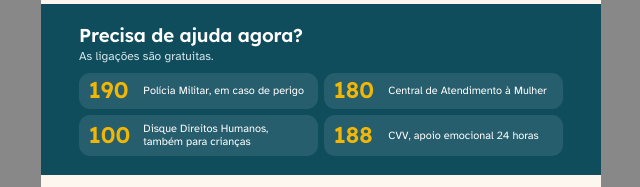
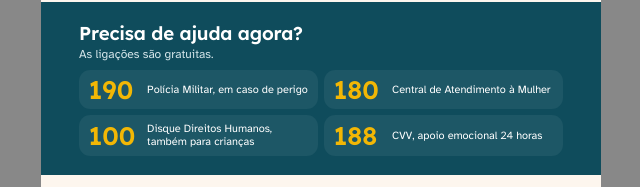
Before and after one commit to duascasasumfilho/duascasasumfilho.github.io, a plain HTML site: page ferramentas/folder.html in a window 1280 px wide. Shown: the part 1340-1527 px from the top of the page, without its empty margins (319-959 px from the left). Drawn offline with Linux system fonts and the light colour scheme.

Commit message:
Folder: números de emergência com contraste de letra grande
Co-Authored-By: Claude Opus 5.5 <noreply@anthropic.com>

```diff
--- a/ferramentas/folder.html
+++ b/ferramentas/folder.html
@@ -70,8 +70,9 @@
   .emergencia h2 { font-size: 14pt; margin: 0 0 0.5mm; color: #fff; }
   .emergencia > p { margin: 0 0 2.5mm; font-size: 9pt; color: var(--suave-campo); }
   .tels { display: grid; grid-template-columns: 1fr 1fr; gap: 1.6mm; }
-  .tel { display: flex; align-items: center; gap: 2.5mm; padding: 1.8mm 2.5mm; border-radius: 3mm; background: rgb(255 255 255 / 0.1); }
-  .tel strong { flex: none; min-width: 12mm; font: 600 17pt/1 "Lexend", sans-serif; color: var(--sol); }
+  .tel { display: flex; align-items: center; gap: 2.5mm; padding: 1.8mm 2.5mm; border-radius: 3mm; background: rgb(255 255 255 / 0.06); }
+  /* 18pt ou mais conta como letra grande (contraste mínimo de 3 para 1) */
+  .tel strong { flex: none; min-width: 13mm; font: 600 19pt/1 "Lexend", sans-serif; color: var(--sol); }
   .tel span { font-size: 8.2pt; line-height: 1.25; }
   .creditos { padding: 4mm 10mm 6mm; display: grid; grid-template-columns: 1fr 22mm; gap: 5mm; align-items: end; font-size: 7.5pt; line-height: 1.4; color: var(--suave); }
   .creditos p { margin: 0 0 1.2mm; }
```
Also changed, not shown: impressos/folder-previa.png, impressos/folder-verso.png, 1 other file.
